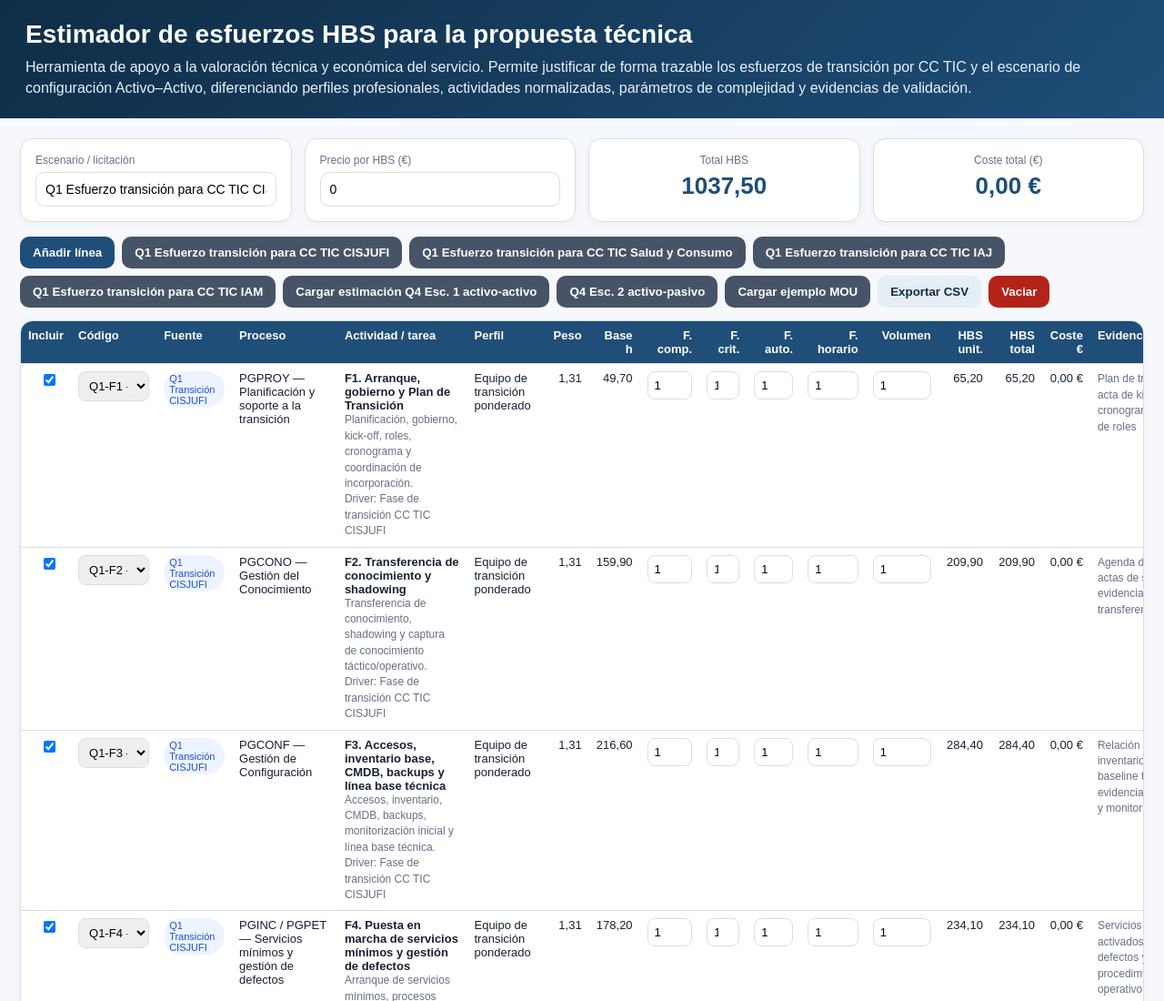
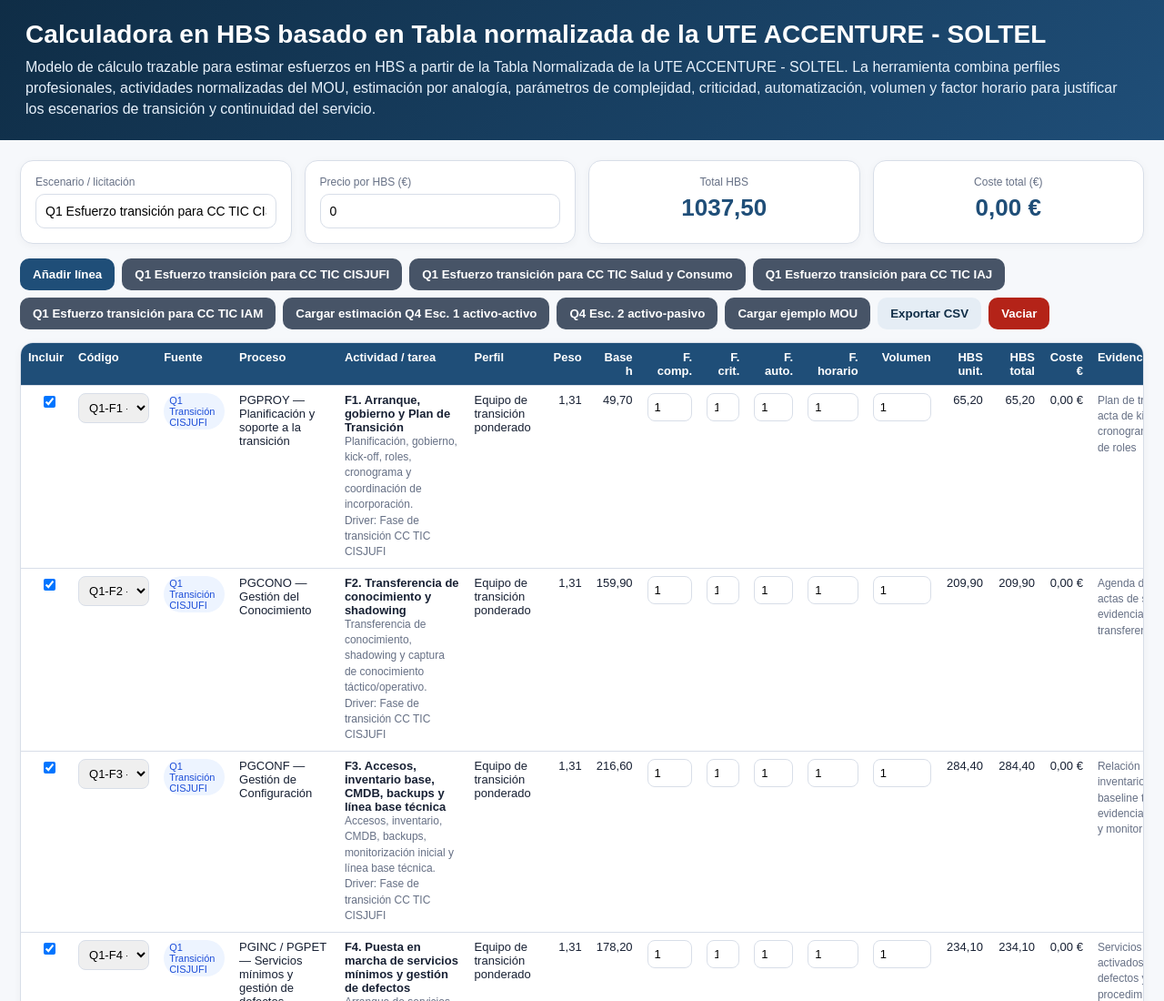
Before and after one commit to andresleal1981/mou-estimator, a plain HTML site: page index.html in a window 1280 px wide. Shown: the top 1100 px of the page at 91% size. Drawn offline with Linux system fonts and the light colour scheme.

Commit message:
Add files via upload

```diff
--- a/index.html
+++ b/index.html
@@ -3,7 +3,7 @@
 <head>
   <meta charset="utf-8">
   <meta name="viewport" content="width=device-width, initial-scale=1">
-  <title>Calculadora HBS - Licitación MOU</title>
+  <title>Calculadora en HBS basado en Tabla normalizada de la UTE ACCENTURE - SOLTEL</title>
   <style>
     :root {
       --bg:#f6f8fb; --card:#ffffff; --ink:#172033; --muted:#667085; --blue:#1f4e78; --blue2:#0f2d46;
@@ -52,8 +52,8 @@
 </head>
 <body>
 <header>
-  <h1>Estimador de esfuerzos HBS para la propuesta técnica</h1>
-  <p>Herramienta de apoyo a la valoración técnica y económica del servicio. Permite justificar de forma trazable los esfuerzos de transición por CC TIC y el escenario de configuración Activo–Activo, diferenciando perfiles profesionales, actividades normalizadas, parámetros de complejidad y evidencias de validación.</p>
+  <h1>Calculadora en HBS basado en Tabla normalizada de la UTE ACCENTURE - SOLTEL</h1>
+  <p>Modelo de cálculo trazable para estimar esfuerzos en HBS a partir de la Tabla Normalizada de la UTE ACCENTURE - SOLTEL. La herramienta combina perfiles profesionales, actividades normalizadas del MOU, estimación por analogía, parámetros de complejidad, criticidad, automatización, volumen y factor horario para justificar los escenarios de transición y continuidad del servicio.</p>
 </header>
 <main>
   <section class="grid">
```
